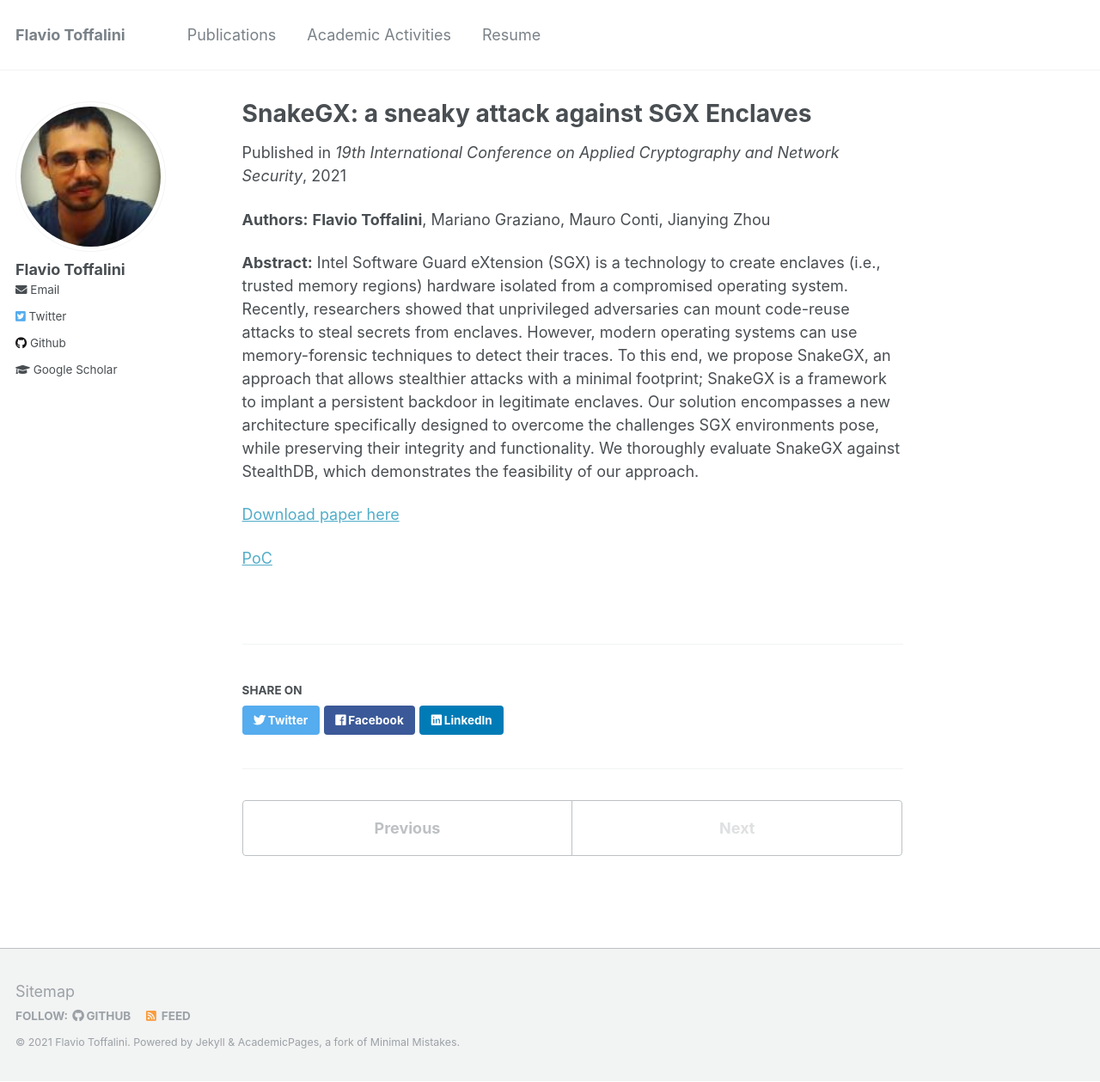
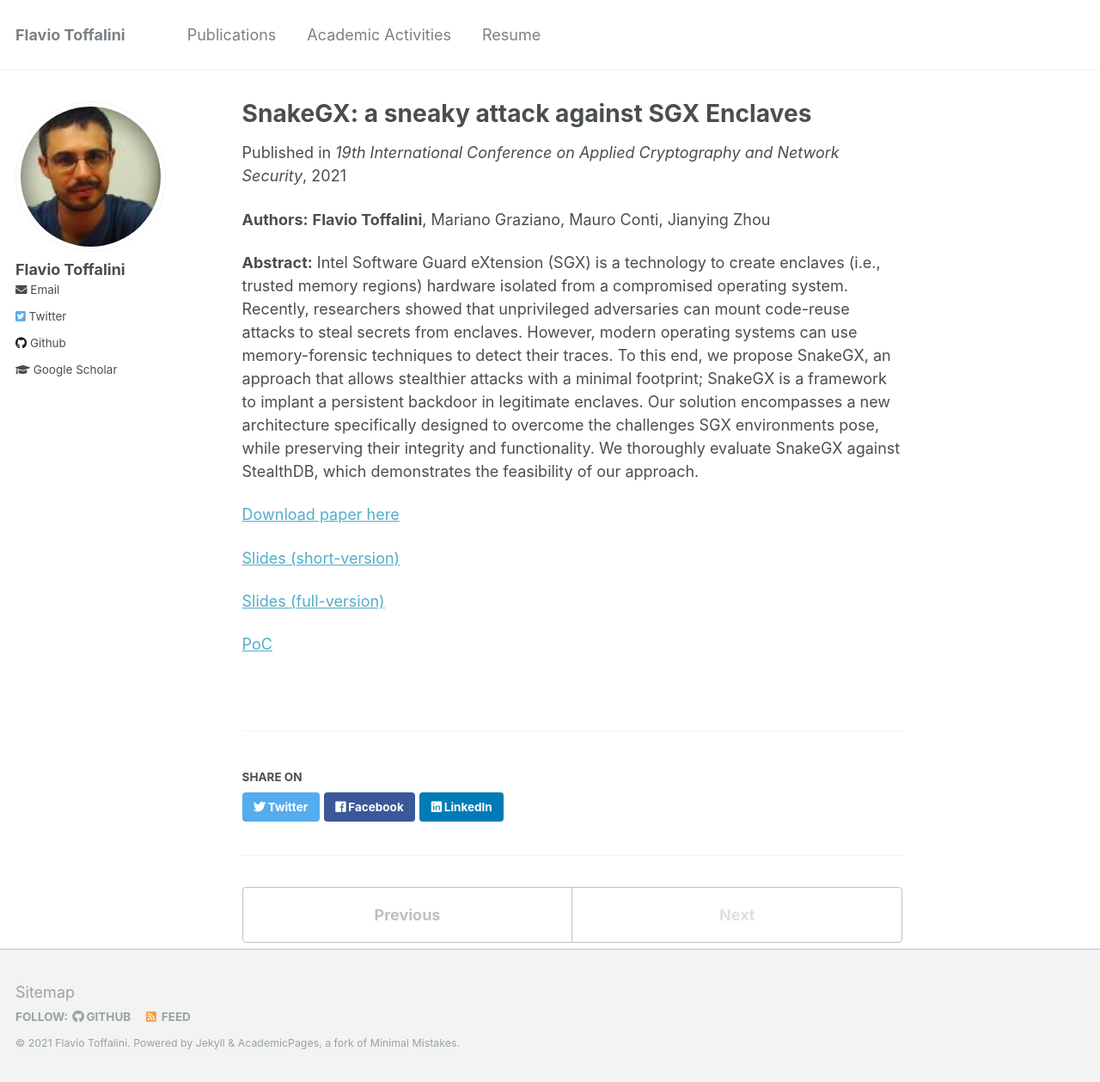
Before and after one commit to tregua87/tregua87.github.io, a Jekyll site: the page built from _publications/2021-06-snakegx.md, in a window 1280 px wide and 1259 px high. Shown: the whole window at 86% size. Built offline with Jekyll 4.4.1, drawn with Linux system fonts in a browser that asks for light colours.

Commit message:
added slides to snakegx

```diff
--- a/_publications/2021-06-snakegx.md
+++ b/_publications/2021-06-snakegx.md
@@ -19,4 +19,8 @@ We thoroughly evaluate SnakeGX against StealthDB, which demonstrates the feasibi
 
 [Download paper here](https://www.flaviotoffalini.info/files/snakegx.pdf)
 
+[Slides (short-version)](https://www.slideshare.net/FlavioToffalini/snakegx-short-version)
+
+[Slides (full-version)](http://www.slideshare.net/FlavioToffalini/snakegx-full-version)
+
 [PoC](https://github.com/tregua87/snakegx/)
```
Also changed, not shown: 1 other file.
